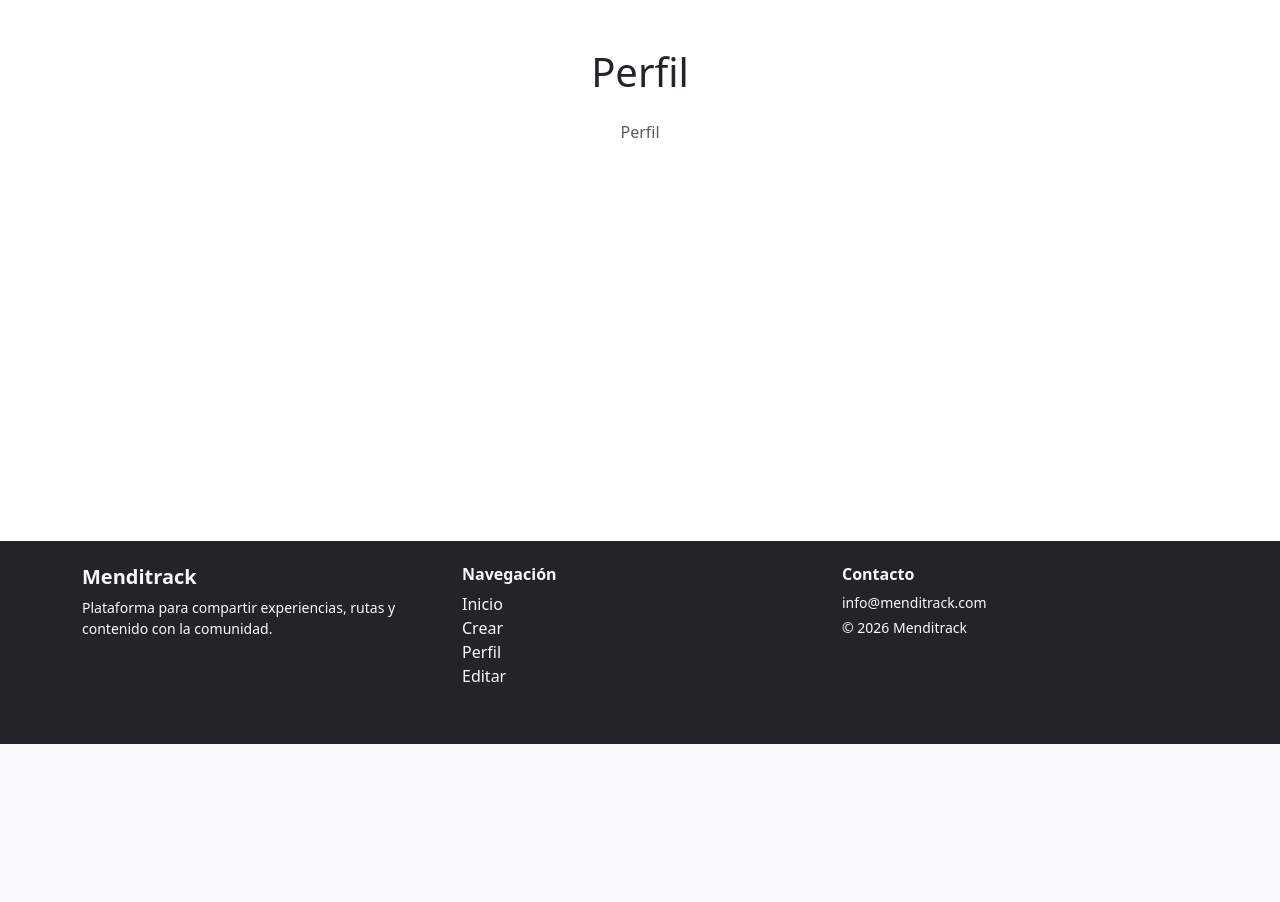
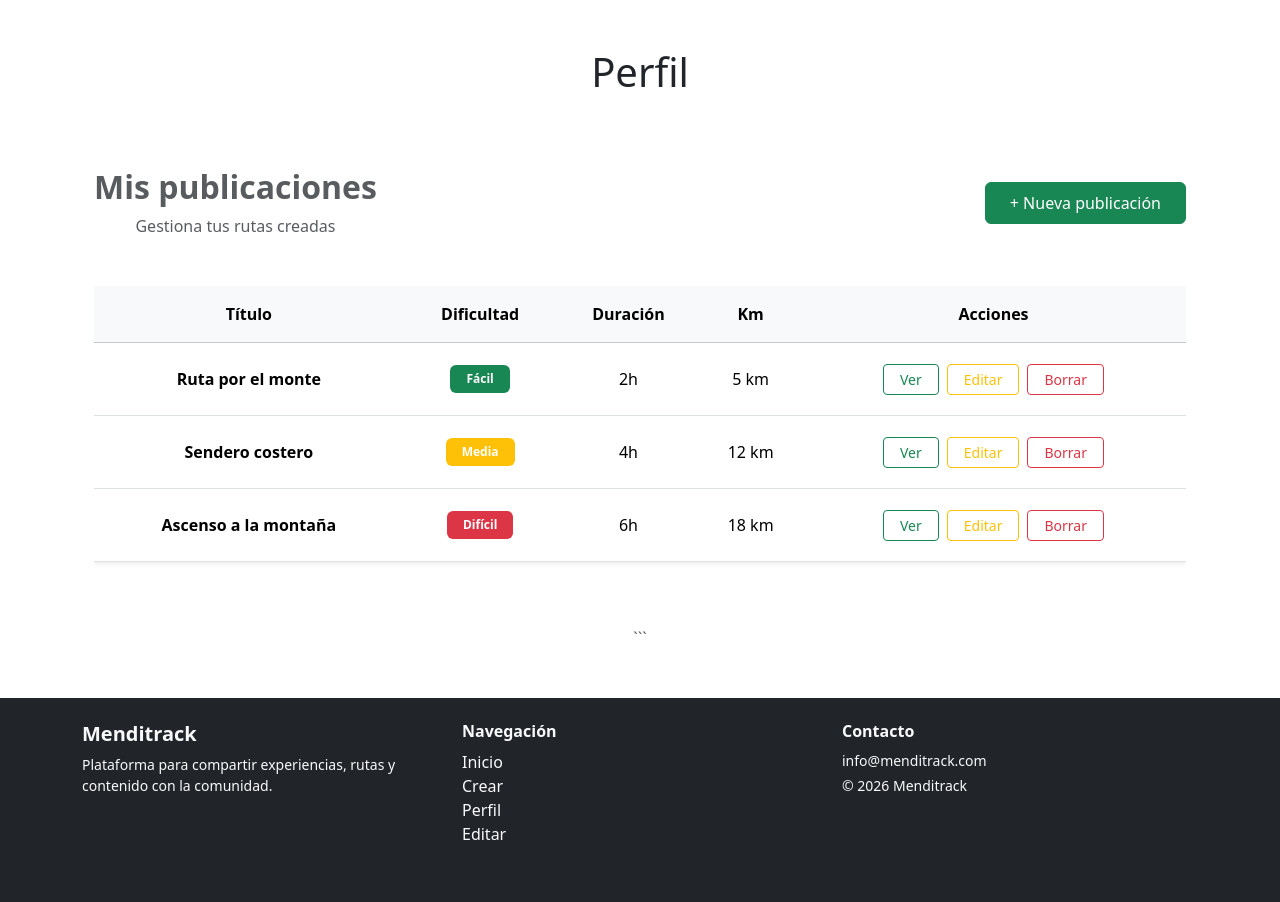
Before and after one commit to AsierFdG/proyecto-final, a PHP site: page /vistas/perfil.php in a window 1280 px wide. Shown: the part 56-958 px from the top of the page. Before the commit the page ends 800 px from the top, so only its background shows below. Run offline with PHP 8.4, Linux system fonts and the light colour scheme.

Commit message:
front de perfil

````diff
--- a/vistas/cabecera.php
+++ b/vistas/cabecera.php
@@ -16,22 +16,19 @@ $paginaActiva = basename($_SERVER['PHP_SELF']);
 ?>
 <body class="d-flex flex-column min-vh-100">
 
-<!-- ================= NAVBAR ================= -->
+
 <nav class="navbar navbar-expand-lg navbar-dark bg-dark">
   <div class="container">
 
-    <!-- Logo + Nombre -->
     <a class="navbar-brand d-flex align-items-center gap-2" href="#">
       <i class="bi bi-geo-alt-fill"></i>
       <span class="fw-bold">Menditrack</span>
     </a>
 
-    <!-- Botón móvil -->
     <button class="navbar-toggler" type="button" data-bs-toggle="collapse" data-bs-target="#menuNav">
       <span class="navbar-toggler-icon"></span>
     </button>
 
-    <!-- Menú -->
     <div class="collapse navbar-collapse" id="menuNav">
       <ul class="navbar-nav ms-auto text-center">
 
--- a/vistas/crear.php
+++ b/vistas/crear.php
@@ -1,5 +1,5 @@
 <?php include("cabecera.php"); ?>
-<!-- ================= CONTENIDO ================= -->
+
 <main class="container my-5 flex-grow-1">
 
 <style>
--- a/vistas/footer.php
+++ b/vistas/footer.php
@@ -1,4 +1,4 @@
-<!-- ================= FOOTER ================= -->
+
 <footer class="bg-dark text-light mt-auto">
   <div class="container py-4">
 
--- a/vistas/perfil.php
+++ b/vistas/perfil.php
@@ -4,7 +4,212 @@
     <h1 class="text-center mb-4">Perfil</h1>
 
     <div class="text-center text-muted">
-        <p>Perfil</p>
+
+<?php
+
+
+$publicaciones = [
+  ["id"=>1,"titulo"=>"Ruta por el monte","dificultad"=>"Fácil","tiempo_estimado"=>"2h","kilometros"=>"5"],
+  ["id"=>2,"titulo"=>"Sendero costero","dificultad"=>"Media","tiempo_estimado"=>"4h","kilometros"=>"12"],
+  ["id"=>3,"titulo"=>"Ascenso a la montaña","dificultad"=>"Difícil","tiempo_estimado"=>"6h","kilometros"=>"18"]
+];
+
+$colores = [
+  "Fácil" => "success",
+  "Media" => "warning",
+  "Difícil" => "danger",
+  "Muy difícil" => "dark"
+];
+?>
+
+<!DOCTYPE html>
+<html lang="es">
+<head>
+  <meta charset="UTF-8">
+  <title>Mis publicaciones</title>
+
+  <!-- BOOTSTRAP -->
+  <link href="https://cdn.jsdelivr.net/npm/bootstrap@5.3.2/dist/css/bootstrap.min.css" rel="stylesheet">
+</head>
+
+<body class="bg-light">
+
+<div class="container py-5">
+
+  <!-- CABECERA -->
+  <div class="d-flex justify-content-between align-items-center mb-5">
+    <div>
+      <h2 class="fw-bold mb-2">Mis publicaciones</h2>
+      <p class="text-muted mb-0">Gestiona tus rutas creadas</p>
+    </div>
+
+    <a href="crear.php" class="btn btn-success px-4 py-2">
+      + Nueva publicación
+    </a>
+  </div>
+
+
+  <!--  VISTA ESCRITORIO -->
+
+  <div class="d-none d-md-block">
+
+    <div class="table-responsive">
+
+      <table class="table table-hover align-middle bg-white shadow-sm">
+
+        <thead class="table-light">
+          <tr class="text-center">
+            <th class="py-3">Título</th>
+            <th class="py-3">Dificultad</th>
+            <th class="py-3">Duración</th>
+            <th class="py-3">Km</th>
+            <th class="py-3">Acciones</th>
+          </tr>
+        </thead>
+
+        <tbody>
+
+        <?php if(!empty($publicaciones)): ?>
+
+          <?php foreach($publicaciones as $pub): ?>
+
+          <?php
+
+           $color = $colores[$pub['dificultad']] ?? "secondary";
+          ?>
+
+          <tr class="text-center">
+
+            <td class="fw-semibold py-4">
+              <?= $pub['titulo'] ?>
+            </td>
+
+            <td>
+              <span class="badge bg-<?= $color ?> px-3 py-2">
+                <?= $pub['dificultad'] ?>
+              </span>
+            </td>
+
+            <td><?= $pub['tiempo_estimado'] ?></td>
+
+            <td><?= $pub['kilometros'] ?> km</td>
+
+            <td>
+              <div class="d-flex justify-content-center gap-2">
+
+                <a href="ver.php?id=<?= $pub['id'] ?>"
+                   class="btn btn-outline-success btn-sm px-3">
+                  Ver
+                </a>
+
+                <a href="editar.php?id=<?= $pub['id'] ?>"
+                   class="btn btn-outline-warning btn-sm px-3">
+                  Editar
+                </a>
+
+                <a href="borrar.php?id=<?= $pub['id'] ?>"
+                   class="btn btn-outline-danger btn-sm px-3">
+                  Borrar
+                </a>
+
+              </div>
+            </td>
+
+          </tr>
+
+          <?php endforeach; ?>
+
+        <?php else: ?>
+
+          <tr>
+            <td colspan="5" class="text-center py-5 text-muted">
+              No tienes publicaciones todavía
+            </td>
+          </tr>
+
+        <?php endif; ?>
+
+        </tbody>
+
+      </table>
+
+    </div>
+
+  </div>
+
+
+  <!-- VISTA MÓVIL -->
+  <div class="d-block d-md-none">
+
+    <?php if(!empty($publicaciones)): ?>
+
+      <?php foreach($publicaciones as $pub): ?>
+
+      <?php
+     $color = $colores[$pub['dificultad']] ?? "secondary";
+      ?>
+
+      <div class="card mb-3 shadow border-0">
+
+        <div class="card-body">
+
+          <h5 class="fw-bold mb-2"><?= $pub['titulo'] ?></h5>
+
+          <div class="mb-2">
+            <span class="badge bg-<?= $color ?>">
+              <?= $pub['dificultad'] ?>
+            </span>
+          </div>
+
+          <p class="mb-1">
+            <strong>Duración:</strong> <?= $pub['tiempo_estimado'] ?>
+          </p>
+
+          <p class="mb-3">
+            <strong>Km:</strong> <?= $pub['kilometros'] ?> km
+          </p>
+
+          <div class="d-flex justify-content-between gap-1">
+
+            <a href="ver.php?id=<?= $pub['id'] ?>"
+               class="btn btn-outline-success btn-sm w-100">
+              Ver
+            </a>
+
+            <a href="editar.php?id=<?= $pub['id'] ?>"
+               class="btn btn-outline-warning btn-sm w-100">
+              Editar
+            </a>
+
+            <a href="borrar.php?id=<?= $pub['id'] ?>"
+               class="btn btn-outline-danger btn-sm w-100">
+              Borrar
+            </a>
+
+          </div>
+
+        </div>
+
+      </div>
+
+      <?php endforeach; ?>
+
+    <?php else: ?>
+
+      <div class="alert alert-info text-center">
+        No tienes publicaciones todavía
+      </div>
+
+    <?php endif; ?>
+
+  </div>
+
+</div>
+
+</body>
+</html>
+```
+
     </div>
 </main>
 
````
